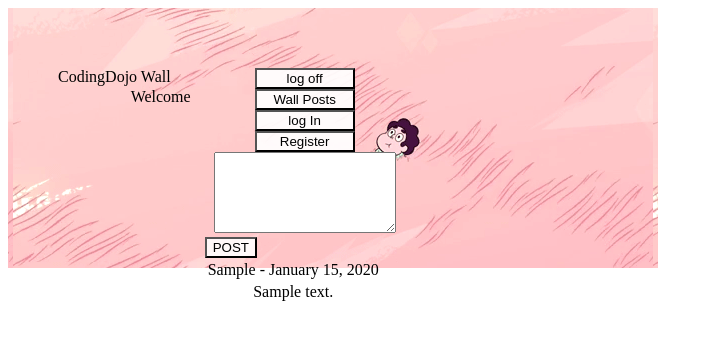
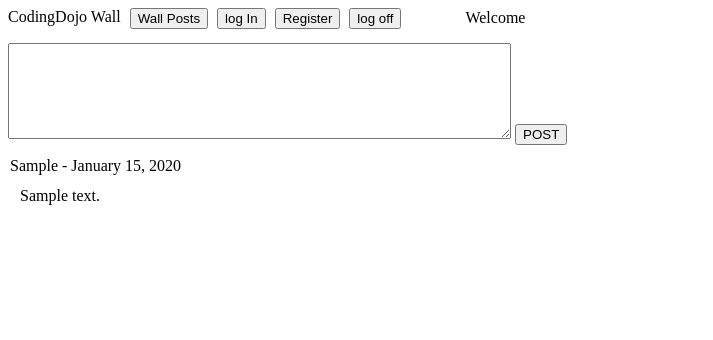
Before and after one commit to samanthaquach/PythonStack, a Flask app: page / in a window 1280 px wide. Shown: the top 340 px of the page, without its empty margins (0-713 px from the left). Run offline with Flask 2, Linux system fonts and the light colour scheme; tables that the repository leaves empty hold one stand-in row (values such as "Sample post").

Commit message:
updated Wall

```diff
--- a/MYSQL/TheWall/static/css/mystyle.css
+++ b/MYSQL/TheWall/static/css/mystyle.css
@@ -0,0 +1,29 @@
+.wrapper{
+    width: 800px;
+}
+.text{
+    display: inline-block;
+    vertical-align: top;
+    width: 700px;
+}
+.text span, .text p{
+    display: inline-block;
+    vertical-align: top;
+}
+
+.text form{
+    display: inline-block;
+    vertical-align: top;
+    margin-lefT: 5px;
+}
+.text p{
+    margin-left: 60px;
+    margin-top: 1px;
+}
+td{
+    padding: 10px 10px 0px 10px;
+    text-align: left;
+}
+.message_heading{
+    margin-left: -10px;
+}
--- a/MYSQL/TheWall/templates/index.html
+++ b/MYSQL/TheWall/templates/index.html
@@ -5,7 +5,7 @@
     <meta charset="UTF-8">
     <meta name="viewport" content="width=device-width, initial-scale=1.0">
     <meta http-equiv="X-UA-Compatible" content="ie=edge">
-    <link rel="stylesheet" type="text/css" href="{{ url_for('static', filename='css/logIn.css') }}">
+    <link rel="stylesheet" type="text/css" href="{{ url_for('static', filename='css/mystyle.css') }}">
     <script type="text/javascript" src="{{ url_for('static', filename='my_script.js') }}"></script>
     <title>Document</title>
 </head>
@@ -14,51 +14,43 @@
     <div class="wrapper">
         <div class="text">
             <span>CodingDojo Wall</span>
-            <p>Welcome</p> {{ session['first_name'] }}
-        </div>
-        <div class="form">
-
-            <form action='/logout' method='GET'>
-                <button>log off</button>
-            </form>
 
             <form action='/TOTheWall' method='GET'>
                 <button>Wall Posts</button>
             </form>
-
             <form action='/GetToLogin' method='GET'>
                 <button>log In</button>
             </form>
             <form action='/register' method='GET'>
                 <button>Register</button>
             </form>
+            <form action='/logout' method='GET'>
+                <button>log off</button>
+            </form>
+
+            <p>Welcome</p> {{ session['first_name'] }}
+        </div>
+
+        <div class="form">
             <form action='/post_message' method='POST'>
-                <!-- <input type="text" name="text area"> -->
-                <textarea rows="5" cols="20" name="text_area"> </textarea>
+                <textarea rows="6" cols="60" name="text_area"> </textarea>
                 <input type="submit" value="POST">
             </form>
+
             {% with messages = get_flashed_messages() %} {% if messages %} {% for message in messages %}
             <p>{{ message }}</p>
             {% endfor %} {% endif %} {% endwith %}
 
-
             <table>
-        <!-- <tr>
-            <th>{{post_message}}</th>
-        </tr> -->
                 {% for message in post_messages: %}
                 <tr>
-            <td>{{message['first_name']}} - {{message['message_date']}}, {{message['year_name']}}</td>
+                    <td><span class='message_heading'>{{message['first_name']}} - {{message['message_date']}}, {{message['year_name']}}</span></td>
                 </tr>
                 <tr>
                     <td>{{message['message']}}</td>
                 </tr>
                 {% endfor %}
             </table>
-
-
-
-
 
         </div>
 
--- a/MYSQL/TheWall/templates/logIn.html
+++ b/MYSQL/TheWall/templates/logIn.html
@@ -5,8 +5,7 @@
     <meta charset="UTF-8">
     <meta name="viewport" content="width=device-width, initial-scale=1.0">
     <meta http-equiv="X-UA-Compatible" content="ie=edge">
-    <!-- <link rel="stylesheet" type="text/css" href="{{ url_for('static', filename='css/logIn.css') }}">
-    <script type="text/javascript" src="{{ url_for('static', filename='my_script.js') }}"></script> -->
+    <link rel="stylesheet" type="text/css" href="{{ url_for('static', filename='css/login.css') }}">
     <title>Logging In..</title>
 </head>
 
--- a/MYSQL/TheWall/templates/register.html
+++ b/MYSQL/TheWall/templates/register.html
@@ -4,9 +4,11 @@
     <meta charset="UTF-8">
     <meta name="viewport" content="width=device-width, initial-scale=1.0">
     <meta http-equiv="X-UA-Compatible" content="ie=edge">
+    <link rel="stylesheet" type="text/css" href="{{ url_for('static', filename='css/register.css') }}">
     <title>Document</title>
 </head>
 <body>
+    <div class="wrapper">
         <div class="text">
             <p>Email</p>
             <p>First Name</p>
@@ -28,5 +30,6 @@
             <p>{{ message }}</p>
             {% endfor %} {% endif %} {% endwith %}
         </div>
+    </div>
 </body>
 </html>
```
Also changed, not shown: MYSQL/TheWall/server.py (+6 -9 lines), MYSQL/TheWall/static/css/login.css (added, +29 -0 lines), MYSQL/TheWall/static/css/register.css (added, +25 -0 lines). Lines whose indentation alone changed are shown as unchanged.
